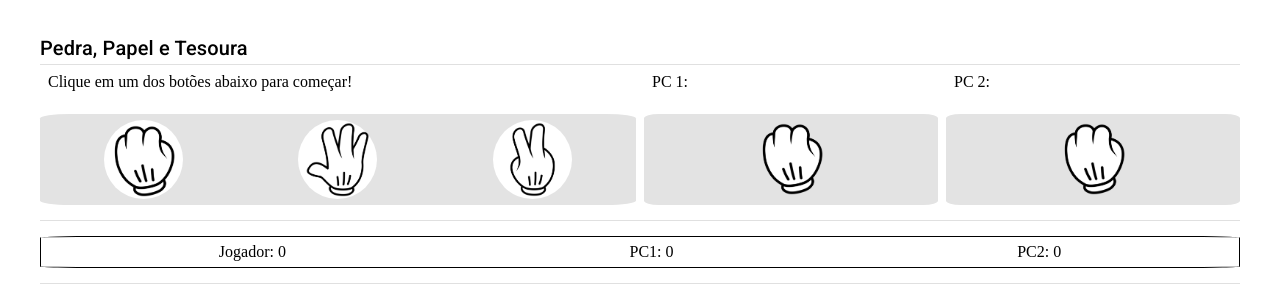
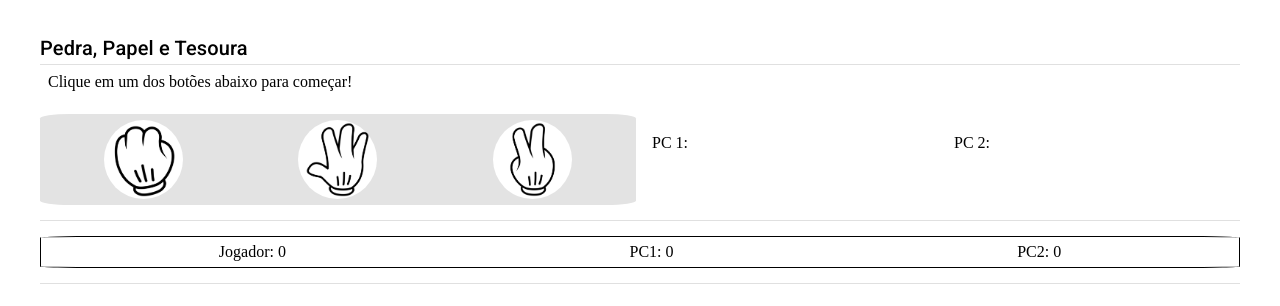
Before and after one commit to tnsilva/jokenpo, a React (Vite) app: page / in a window 1280 px wide. Shown: the top 306 px of the page. Built offline with nearby package versions, Linux system fonts and the light colour scheme.

Commit message:
new8 commit

```diff
--- a/src/App.tsx
+++ b/src/App.tsx
@@ -5,9 +5,9 @@ import { Box2, Box4, BoxApp, Btn } from "./styles";
 import { v4 as uuidv4 } from "uuid";
 
 function App() {
-  const [opJogador, setOpJogador] = useState(0);
-  const [opComp1, setOpComp1] = useState(0);
-  const [opComp2, setOpComp2] = useState(0);
+  const [opJogador, setOpJogador] = useState(null);
+  const [opComp1, setOpComp1] = useState(null);
+  const [opComp2, setOpComp2] = useState(null);
   const [msg, setMsg] = useState<string>("");
   const [contJog, setContJog] = useState(0);
   const [contComp1, setContComp1] = useState(0);
```
